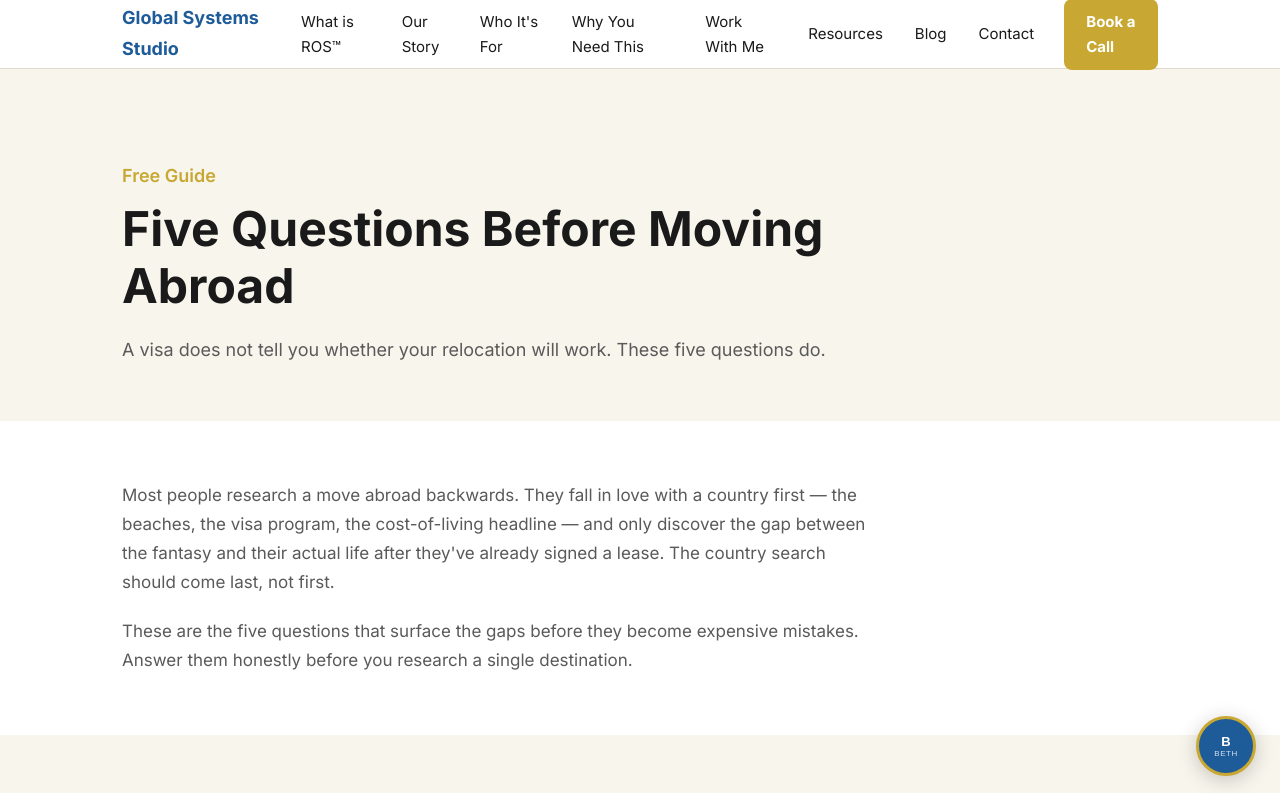
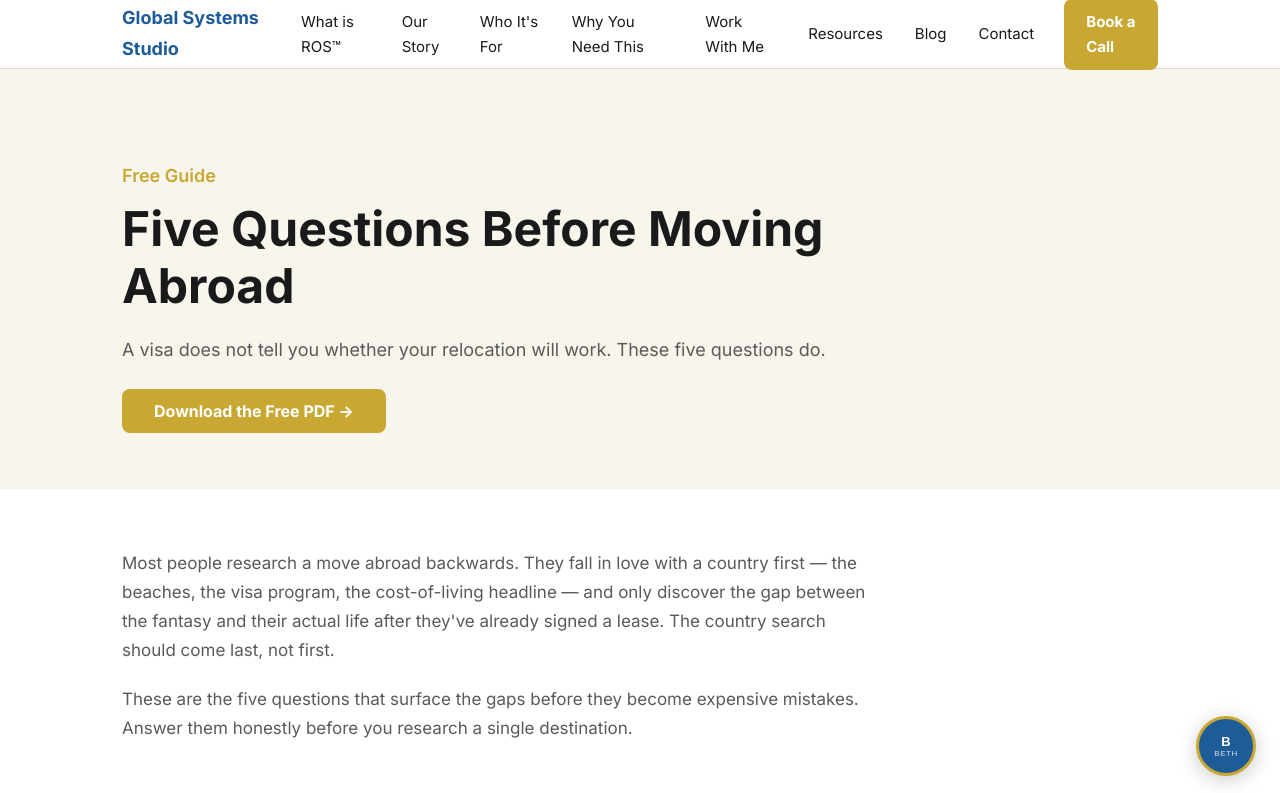
Before and after one commit to globalsystemsstudio-lang/gss-website, a Next.js app: page /shop/five-questions in a window 1280 px wide. Shown: the top 793 px of the page. Built offline with nearby package versions, Linux system fonts and the light colour scheme.

Commit message:
Add PDF download button to Five Questions free guide page

```diff
--- a/app/shop/five-questions/page.jsx
+++ b/app/shop/five-questions/page.jsx
@@ -47,6 +47,9 @@ export default function FiveQuestionsPage() {
           <p style={{color:'var(--accent)', fontWeight:'600', marginBottom:'8px'}}>Free Guide</p>
           <h1>Five Questions Before Moving Abroad</h1>
           <p>A visa does not tell you whether your relocation will work. These five questions do.</p>
+          <div style={{marginTop:'24px'}}>
+            <a href="https://drive.google.com/uc?export=download&id=1C6iMQvEop3RwhXhZRigyTifCcYe61Mrn" className="btn btn-gold" target="_blank" rel="noopener noreferrer">Download the Free PDF →</a>
+          </div>
         </div>
       </section>
 
```
